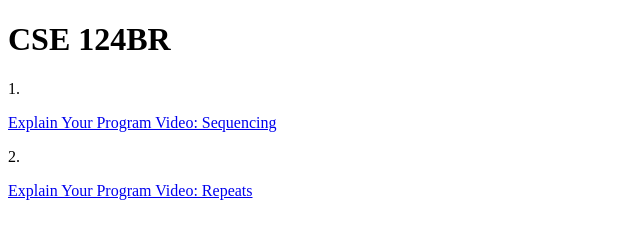
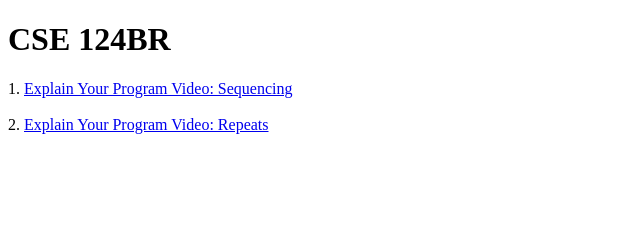
Before and after one commit to liiizy/liiizy.github.io, a plain HTML site: page index.html in a window 1280 px wide. Shown: the whole page, without its empty margins (0-640 px from the left). Drawn offline with Linux system fonts and the light colour scheme.

Commit message:
changed p tag to div

```diff
--- a/index.html
+++ b/index.html
@@ -1,4 +1,9 @@
 <!DOCTYPE html>
 <h1>CSE 124BR</h1>
-<p>1. </p> <a href="https://youtu.be/_TqL9gAxXg4">Explain Your Program Video: Sequencing</a> <br>
-<p>2. </p> <a href="https://youtu.be/k5znKn11NEE">Explain Your Program Video: Repeats</a>
+<div>1.
+    <a href="https://youtu.be/_TqL9gAxXg4">Explain Your Program Video: Sequencing</a>
+</div>
+<br>
+<div>2.
+    <a href="https://youtu.be/k5znKn11NEE">Explain Your Program Video: Repeats</a>
+</div>
```
